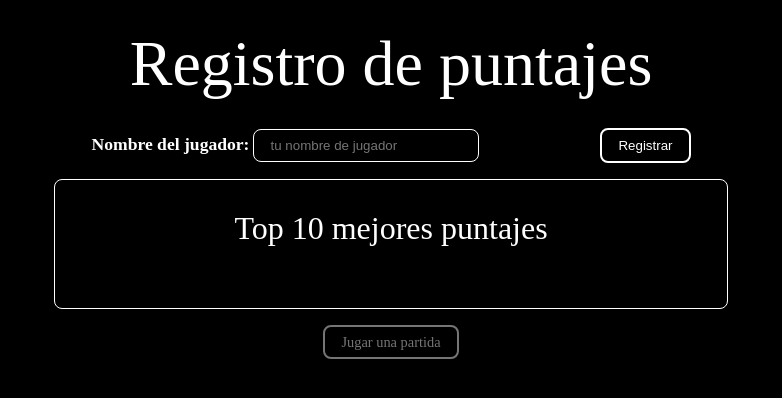
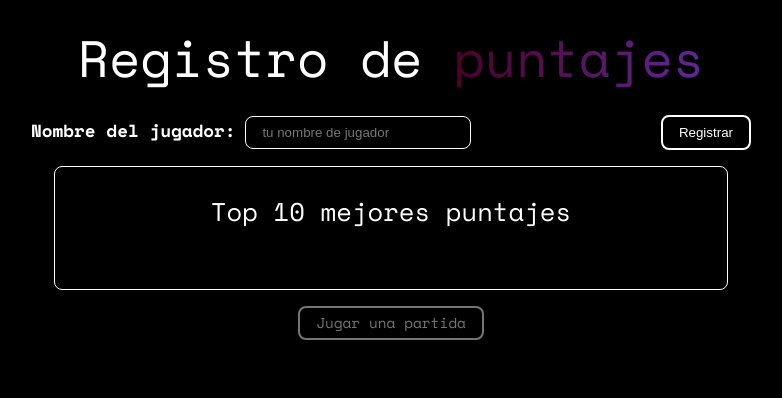
Before and after one commit to UrielBm/space-invaders-front, a plain HTML site: page bestscores.html in a window 1280 px wide. Shown: the whole page, without its empty margins (249-1031 px from the left). Drawn offline with nearby package versions, Linux system fonts and the light colour scheme; some packages are replaced by stand-ins of ours; no server answers; a script that the page names is missing.

Commit message:
fix media queries style

```diff
--- a/css/score.css
+++ b/css/score.css
@@ -1,20 +1,32 @@
+@import url("https://fonts.googleapis.com/css2?family=Space+Mono:wght@400;700&display=swap");
 body {
   text-align: center;
   background-color: black;
   color: white;
-  padding: 2rem 0;
+  padding: 2rem 1rem;
+  font-family: "Space Mono", monospace;
 }
 h1 {
-  font-size: 4rem;
+  font-size: 3.2rem;
   margin-bottom: 2rem;
+}
+.gradient {
+  color: transparent;
+  background: linear-gradient(to right, #4c0027 0%, #612897 100%);
+  -webkit-background-clip: text;
+  background-clip: text;
 }
 form {
   max-width: 45rem;
   margin: 0 auto;
   display: flex;
-  justify-content: space-around;
-  align-items: center;
+  justify-content: space-between;
+  align-items: flex-end;
   margin-bottom: 1rem;
+}
+form div {
+  width: 90%;
+  text-align: start;
 }
 form label {
   font-size: 1.1rem;
@@ -27,6 +39,7 @@ form input {
   border: solid 1px #fff;
   color: #fff;
   width: 12rem;
+  margin-top: 0.6rem;
   transition: width ease-in-out 0.5s;
 }
 form input:focus {
@@ -77,7 +90,7 @@ main {
   border-radius: 0.5rem;
 }
 main h2 {
-  font-size: 2rem;
+  font-size: 1.6rem;
   margin-bottom: 2rem;
 }
 main ol {
@@ -121,3 +134,17 @@ ol li .points {
     opacity: 1;
   }
 }
+
+@media (min-width: 768px) {
+  form {
+    padding: unset;
+    align-items: center;
+  }
+  form div {
+    width: unset;
+    text-align: unset;
+  }
+  form input {
+    margin-top: unset;
+  }
+}
--- a/css/style.css
+++ b/css/style.css
@@ -18,7 +18,7 @@ html {
   align-items: center;
 }
 .wrapperHero .titleGame {
-  width: 30rem;
+  max-width: 30rem;
   text-align: center;
   color: var(--white);
   font-size: 3.5rem;
```
